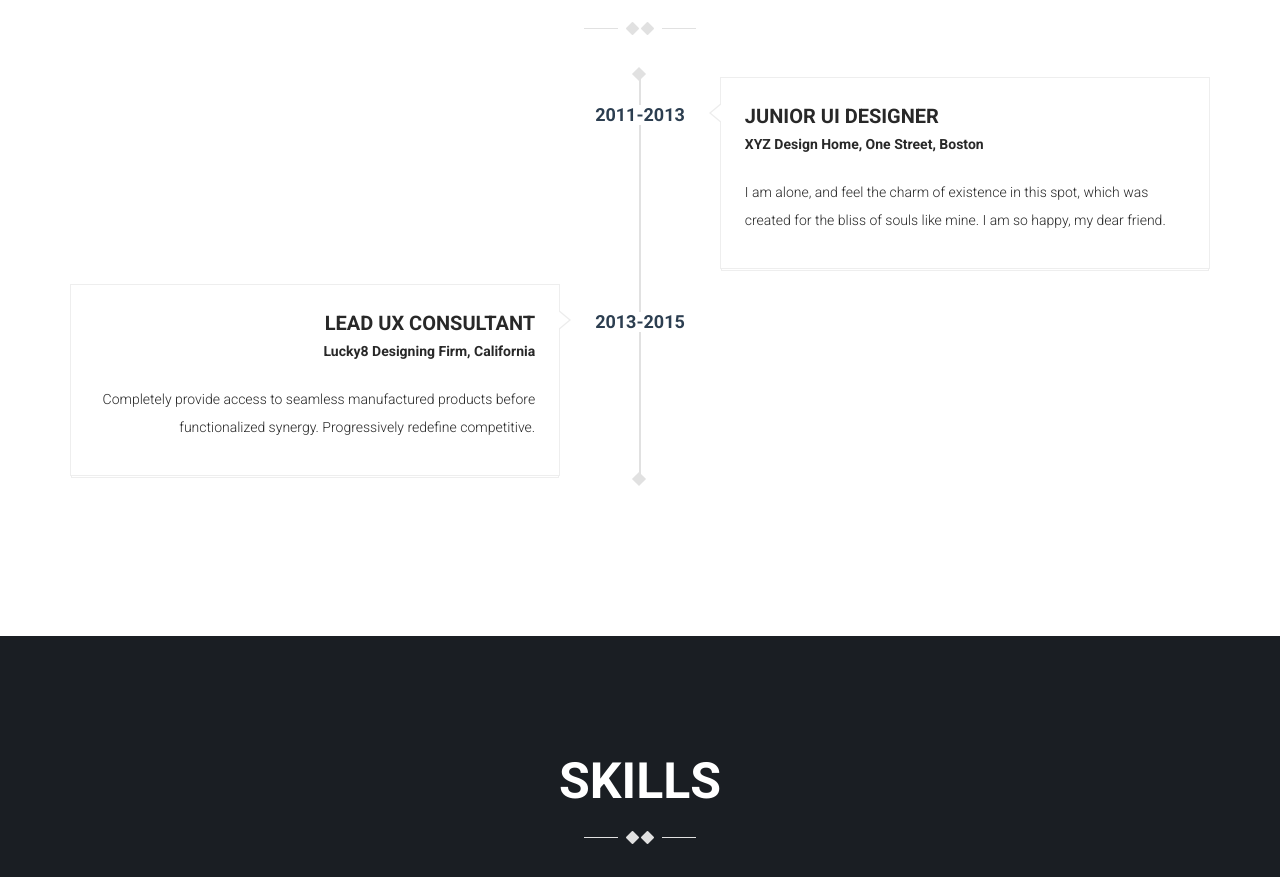
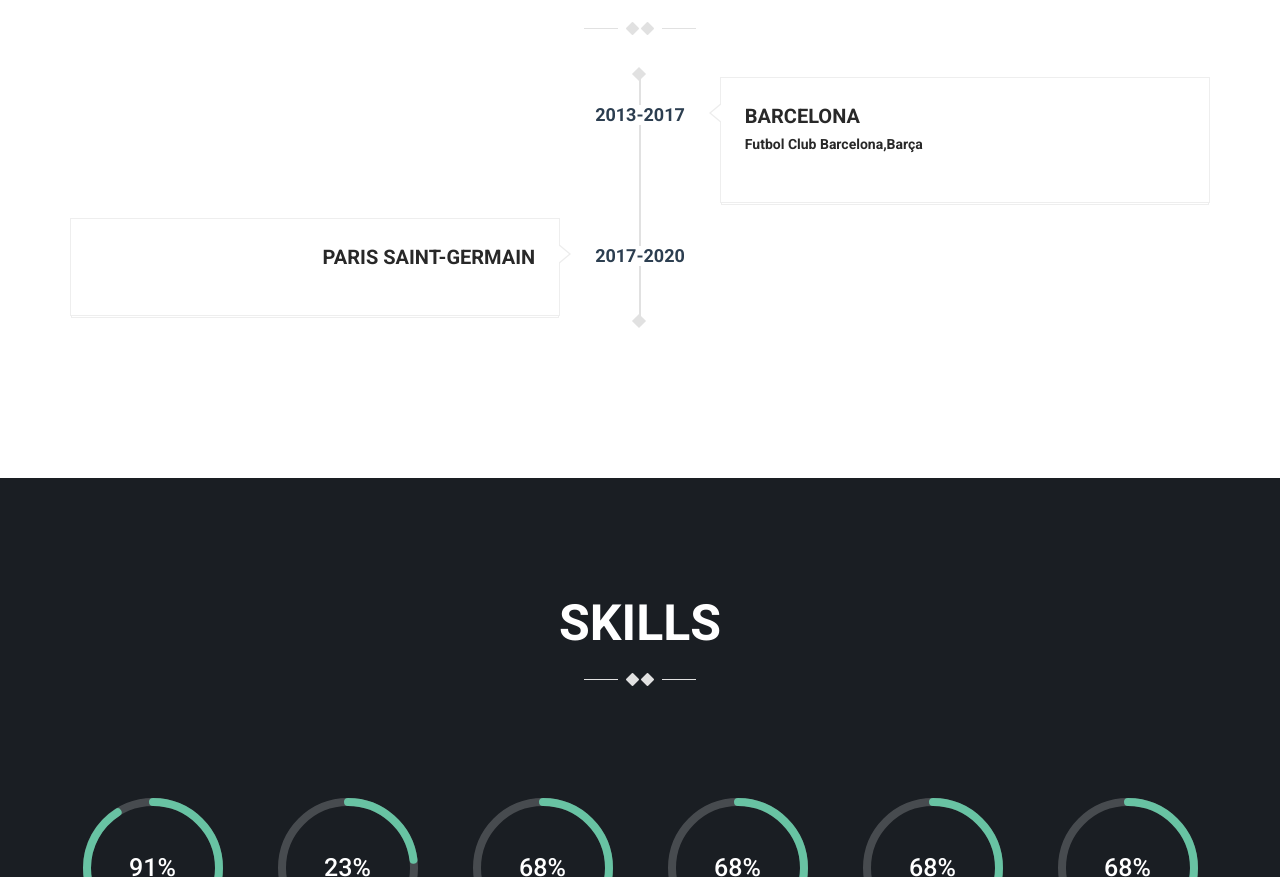
Before and after one commit to xxbbgun/2020M4_02, a plain HTML site: page mod-iamx/index.html in a window 1280 px wide. Shown: the part 1200-2077 px from the top of the page. Drawn offline with Linux system fonts and the light colour scheme; some packages are replaced by stand-ins of ours; a script that the page names is missing.

Commit message:
02
Experience

```diff
--- a/mod-iamx/index.html
+++ b/mod-iamx/index.html
@@ -106,18 +106,18 @@
                         <ul class="timeline">
                             <li class="timeline-inverted">
                                 <div class="posted-date">
-                                  <span class="month">2011-2013</span>
+                                  <span class="month">2013-2017</span>
                                 </div><!-- /posted-date -->
 
                                 <div class="timeline-panel wow fadeInUp">
                                     <div class="timeline-content">
                                         <div class="timeline-heading">
-                                            <h3>Junior ui designer</h3>
-                                            <span>XYZ Design Home, One Street, Boston</span>
+                                            <h3>Barcelona</h3>
+                                            <span>Futbol Club Barcelona,Barça</span>
                                         </div><!-- /timeline-heading -->
 
                                         <div class="timeline-body">
-                                            <p>I am alone, and feel the charm of existence in this spot, which was created for the bliss of souls like mine. I am so happy, my dear friend.</p>
+                                            <p></p>
                                         </div><!-- /timeline-body -->
                                     </div> <!-- /timeline-content -->
                                 </div> <!-- /timeline-panel -->
@@ -125,18 +125,18 @@
 
                             <li>
                                 <div class="posted-date">
-                                  <span class="month">2013-2015</span>
+                                  <span class="month">2017-2020</span>
                                 </div><!-- /posted-date -->
 
                                 <div class="timeline-panel wow fadeInUp">
                                     <div class="timeline-content">
                                         <div class="timeline-heading">
-                                            <h3>Lead UX Consultant</h3>
-                                            <span>Lucky8 Designing Firm, California</span>
+                                            <h3>Paris Saint-Germain</h3>
+                                            <span></span>
                                         </div><!-- /timeline-heading -->
 
                                         <div class="timeline-body">
-                                            <p>Completely provide access to seamless manufactured products before functionalized synergy. Progressively redefine competitive.</p>
+                                            <p></p>
                                         </div><!-- /timeline-body -->
                                     </div> <!-- /timeline-content -->
                                 </div><!-- /timeline-panel -->
```
